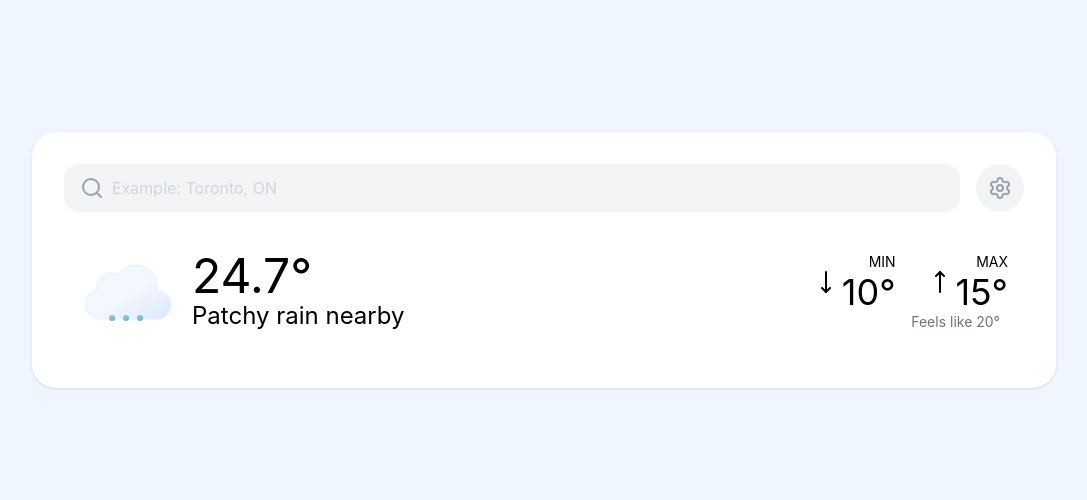
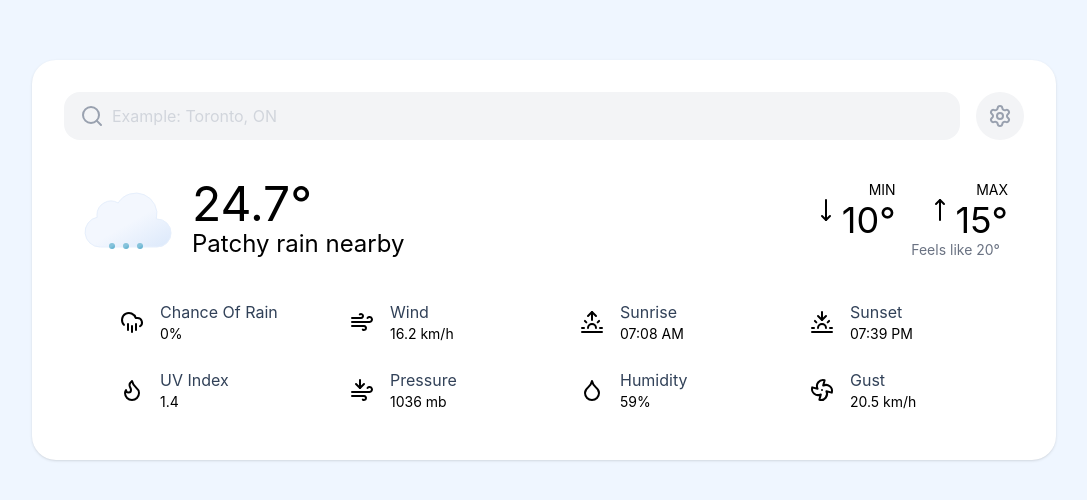
Before and after one commit to JustinShawAcademy/front-end, a React (Vite) app in the folder projects/000-weather-app/: page / in a window 1280 px wide. Shown: the part 140-640 px from the top of the page, without its empty margins (96-1183 px from the left). Built offline with nearby package versions, Linux system fonts and the light colour scheme.

Commit message:
feat: Add WeatherStats component

```diff
--- a/projects/000-weather-app/src/App.jsx
+++ b/projects/000-weather-app/src/App.jsx
@@ -1,5 +1,6 @@
 import SearchHeader from './components/Search/SearchHeader'
 import CurrentWeather from './components/CurrentWeather/CurrentWeather'
+import WeatherStatsGrid from './components/WeatherStats/WeatherStatsGrid'
 
 function App() {
     return (
@@ -7,6 +8,7 @@ function App() {
             <div className="w-full max-w-5xl rounded-3xl bg-white p-8 shadow-sm">
                 <SearchHeader />
                 <CurrentWeather />
+                <WeatherStatsGrid />
             </div>
         </div>
     )
--- /dev/null
+++ b/projects/000-weather-app/src/components/WeatherStats/WeatherStatCard.jsx
@@ -0,0 +1,37 @@
+import React from 'react'
+
+import {
+    CloudRain,
+    Wind,
+    Sunrise,
+    Sunset,
+    Flame,
+    WindArrowDown,
+    Droplet,
+    Fan,
+} from 'lucide-react'
+
+const icons = {
+    rain: <CloudRain />,
+    wind: <Wind />,
+    sunrise: <Sunrise />,
+    sunset: <Sunset />,
+    uv: <Flame />,
+    pressure: <WindArrowDown />,
+    humidity: <Droplet />,
+    gust: <Fan />,
+}
+
+const WeatherStatCard = ({ title, logo, stat }) => {
+    return (
+        <div className="flex items-center gap-4 rounded-2xl p-2 transition-colors duration-200 hover:bg-slate-50">
+            {icons[logo]}
+            <div className="flex flex-col">
+                <h3 className="text-md text-slate-700 capitalize">{title}</h3>
+                <p className="text-sm">{stat}</p>
+            </div>
+        </div>
+    )
+}
+
+export default WeatherStatCard
--- /dev/null
+++ b/projects/000-weather-app/src/components/WeatherStats/WeatherStatsGrid.jsx
@@ -0,0 +1,31 @@
+import React from 'react'
+
+import WeatherStatCard from './WeatherStatCard'
+
+const STATS_DATA = [
+    { title: 'Chance of Rain', logo: 'rain', stat: '0%' },
+    { title: 'Wind', logo: 'wind', stat: '16.2 km/h' },
+    { title: 'Sunrise', logo: 'sunrise', stat: '07:08 AM' },
+    { title: 'Sunset', logo: 'sunset', stat: '07:39 PM' },
+    { title: 'UV Index', logo: 'uv', stat: '1.4' },
+    { title: 'Pressure', logo: 'pressure', stat: '1036 mb' },
+    { title: 'Humidity', logo: 'humidity', stat: '59%' },
+    { title: 'Gust', logo: 'gust', stat: '20.5 km/h' },
+]
+
+const WeatherStatsGrid = () => {
+    return (
+        <section className="grid grid-cols-1 gap-2 py-2 pl-0 sm:grid-cols-2 md:pl-12 lg:grid-cols-4">
+            {STATS_DATA.map((item) => (
+                <WeatherStatCard
+                    key={item.title}
+                    title={item.title}
+                    logo={item.logo}
+                    stat={item.stat}
+                />
+            ))}
+        </section>
+    )
+}
+
+export default WeatherStatsGrid
```
Also changed, not shown: 1 other file (tests, documents, lock files or other folders).
